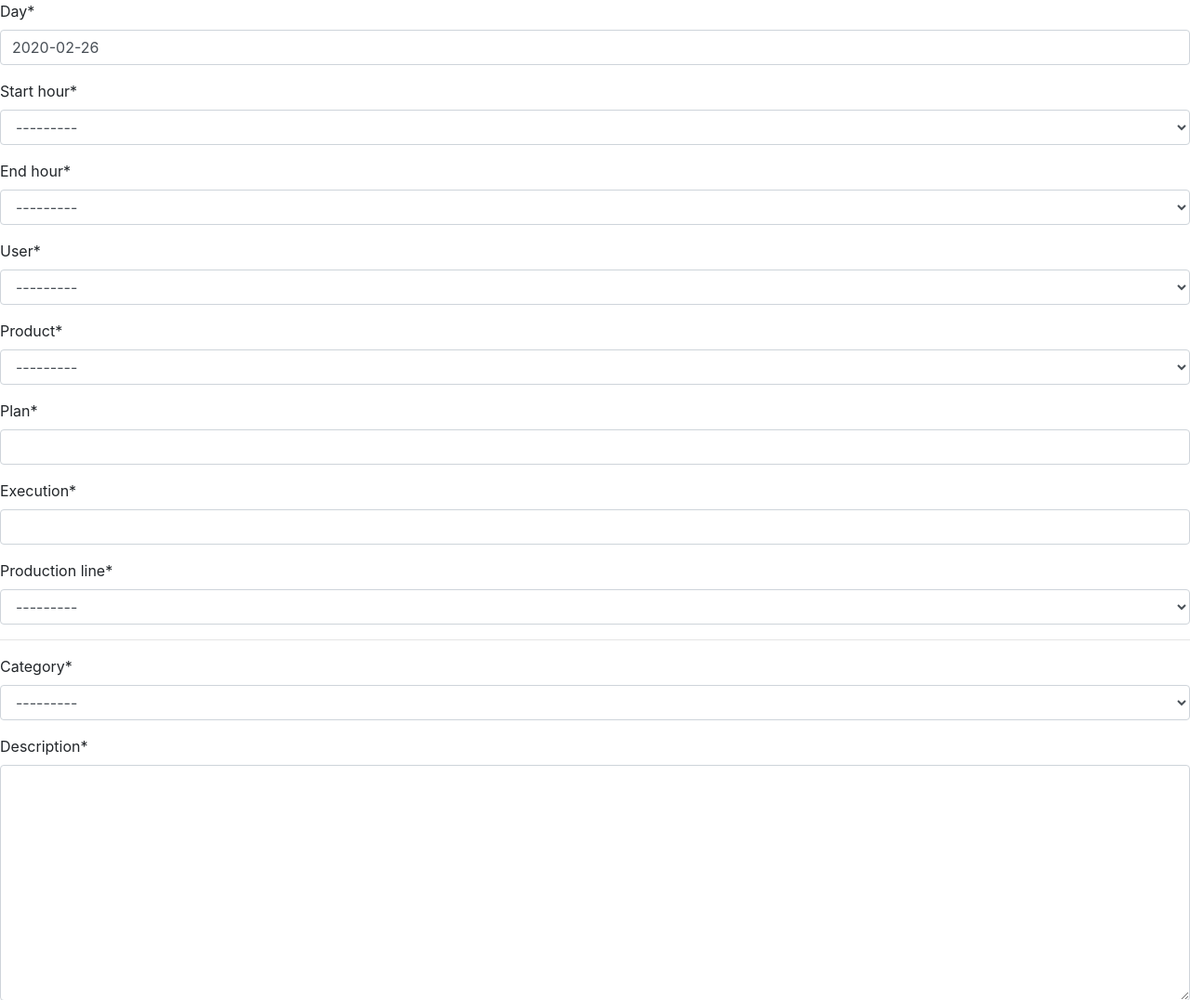
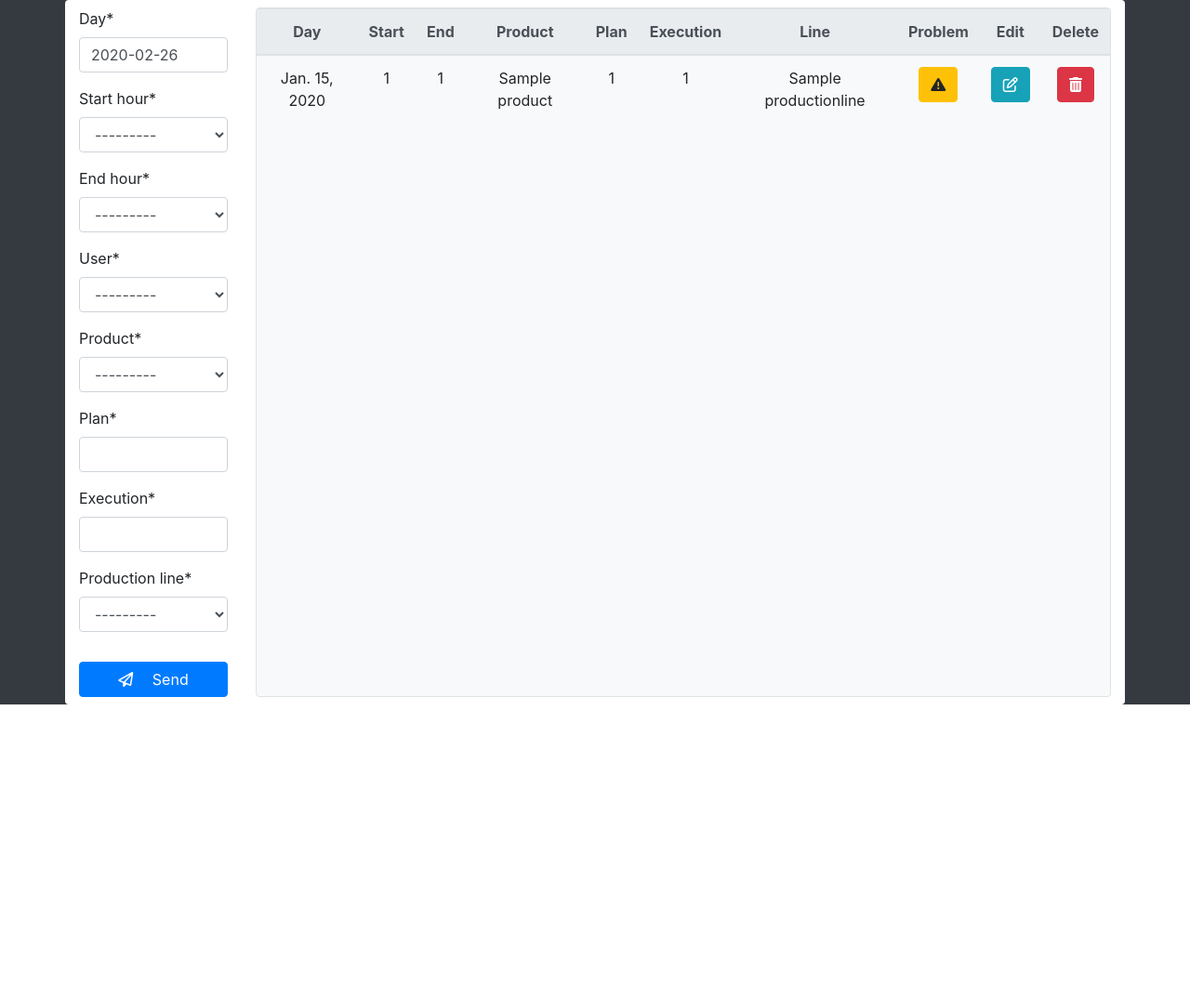
Before and after one commit to odedahay/django-company-crm, a Django app: template reports/templates/reports/report.html in a window 1280 px wide. Shown: the top 1076 px of the page at 93% size. After the commit the page ends 758 px from the top, so only its background shows below. Run offline with Django 3.2, Linux system fonts and the light colour scheme; the template is opened without the code that fills it: values that come from a table or form of the project are taken from there, others are empty; tables that the repository leaves empty hold one stand-in row (values such as "Sample post"); some libraries are stand-ins or nearby versions.

Commit message:
updated report page

```diff
--- a/reports/templates/reports/report.html
+++ b/reports/templates/reports/report.html
@@ -5,9 +5,53 @@
 
 
 {%block content %}
-{{ form|crispy}}
 
-<hr>
+<div class="container bg-white shadow-lg rounded py-2">
+    <div class="row">
+        <div class="col-2">
+            <form action="" method="POST">
+                {{ form|crispy}}
+                <button type="submit" class="btn btn-primary w-100 shadow-sm mt-3"><i class="far fa-paper-plane pr-3"></i> Send</button>
+            </form>
+        </div>
+        <div class="col-10">
+            <div style="overflow-y:scroll;" class="w-100 h-100 bg-light rounded border">
+                <table class="table">
+                    <thead class="thead-light">
+                        <tr class="text-center">
+                            <th scope="col">Day</th>
+                            <th scope="col">Start</th>
+                            <th scope="col">End</th>
+                            <th scope="col">Product</th>
+                            <th scope="col">Plan</th>
+                            <th scope="col">Execution</th>
+                            <th scope="col">Line</th>
+                            <th scope="col">Problem</th>
+                            <th scope="col">Edit</th>
+                            <th scope="col">Delete</th>
+                        </tr>
+                    </thead>
+                    <tbody>
+                        {% for obj in object_list %}
+                            <tr class="text-center">
+                                <td>{{obj.day}}</td>
+                                <td>{{obj.start_hour}}</td>
+                                <td>{{obj.end_hour}}</td>
+                                <td>{{obj.product}}</td>
+                                <td>{{obj.plan}}</td>
+                                <td>{{obj.execution}}</td>
+                                <td>{{obj.production_line}}</td>
+                                <td class="fit"><a href=""><button class="btn btn-warning"><i class="fas fa-exclamation-triangle"></i></button></a></td>
+                                <td class="fit"><a href=""><button class="btn btn-info"><i class="far fa-edit"></i></button></a></td>
+                                <td class="fit"><a href=""><button class="btn btn-danger"><i class="fas fa-trash-alt"></i></button></a></td>
+                            </tr>
+                        {% endfor%}
+                    </tbody>
+                </table>
+            </div>
+        </div>
+    </div>
+</div>
 
-{{ pform | crispy }}
+
 {% endblock content%}
--- a/reports/urls.py
+++ b/reports/urls.py
@@ -5,5 +5,5 @@ from .views import report_view
 app_name = 'reports'
 
 urlpatterns = [
-    path('', report_view, name='report-view')
+    path('<str:production_line>/', report_view, name='report-view')
 ]
--- a/reports/views.py
+++ b/reports/views.py
@@ -1,13 +1,17 @@
 from django.shortcuts import render
 from .forms import ReportForm, ProblemReportedForm
+from .models import Report
 
-def report_view(request):
+def report_view(request, production_line):
     form = ReportForm()
     pform = ProblemReportedForm()
+    queryset = Report.objects.filter(production_line__name=production_line)
+
 
     context = {
         'form' : form,
         'pform' : pform,
+        'object_list': queryset,
     }
 
     return render(request, 'reports/report.html', context)
--- a/templates/base.html
+++ b/templates/base.html
@@ -16,16 +16,14 @@
     <!--Fontawesome-->
     <script src="https://kit.fontawesome.com/6809eb288c.js"></script>
 
-
     <title>Improveo| {% block title %} {% endblock title %}</title>
   </head>
   <body>
 
-    <!-- <section class="bg-dark" style="min-height:85vh"> -->
-    <section class="" >
+    <section class="bg-dark" style="min-height:85vh">
         <div class="pt-big">
-        {% block content %}
-        {% endblock content %}
+          {% block content %}
+          {% endblock content %}
         </div>
     </section>
 
```
